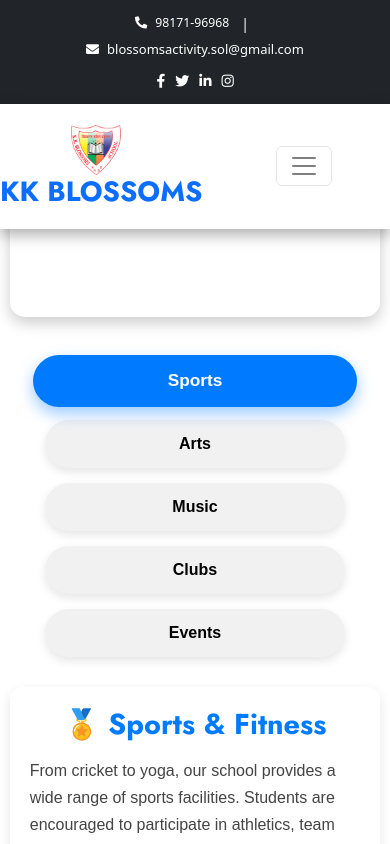
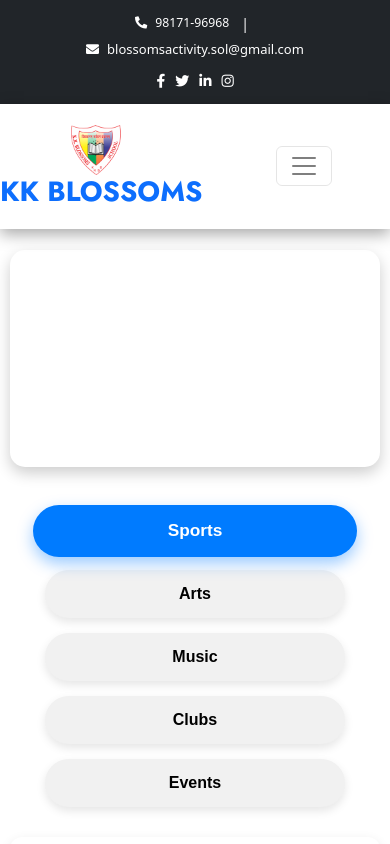
Before and after one commit to Bhawna615/KK_blossoms_School, a React (Create React App) app in the folder my-app/: page /activities in a window 390 px wide. Shown: the top 844 px of the page. Built offline with nearby package versions, Linux system fonts and the light colour scheme; a web font is replaced by a local one.

Commit message:
Update Activities.css

```diff
--- a/my-app/src/project/Activities.css
+++ b/my-app/src/project/Activities.css
@@ -157,7 +157,7 @@
 @media (max-width: 768px) {
   .activities-container {
     width: 95%;
-    padding-top: 100px;
+    padding-top: 250px;
   }
 
   .activities-hero {
```
